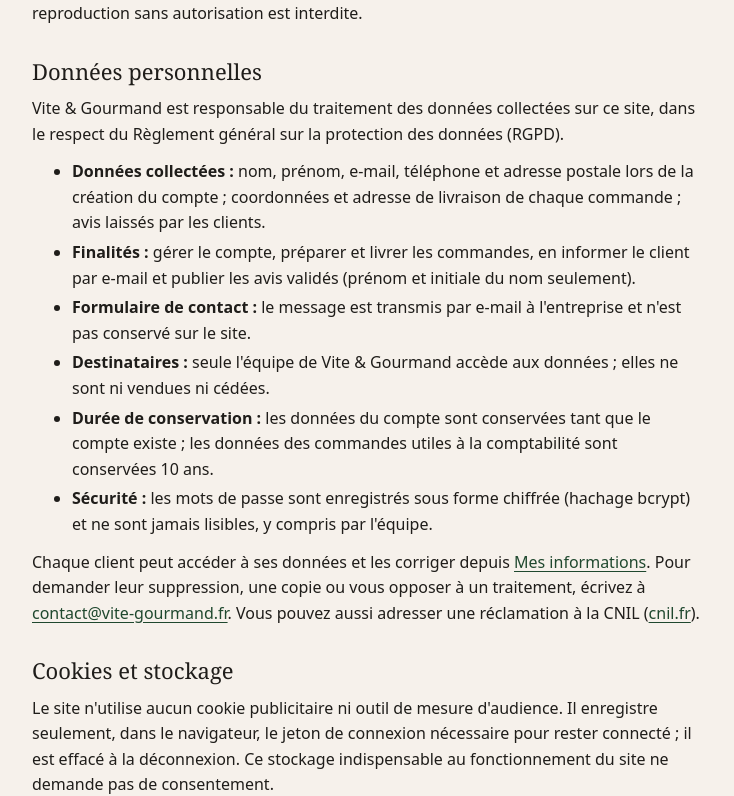
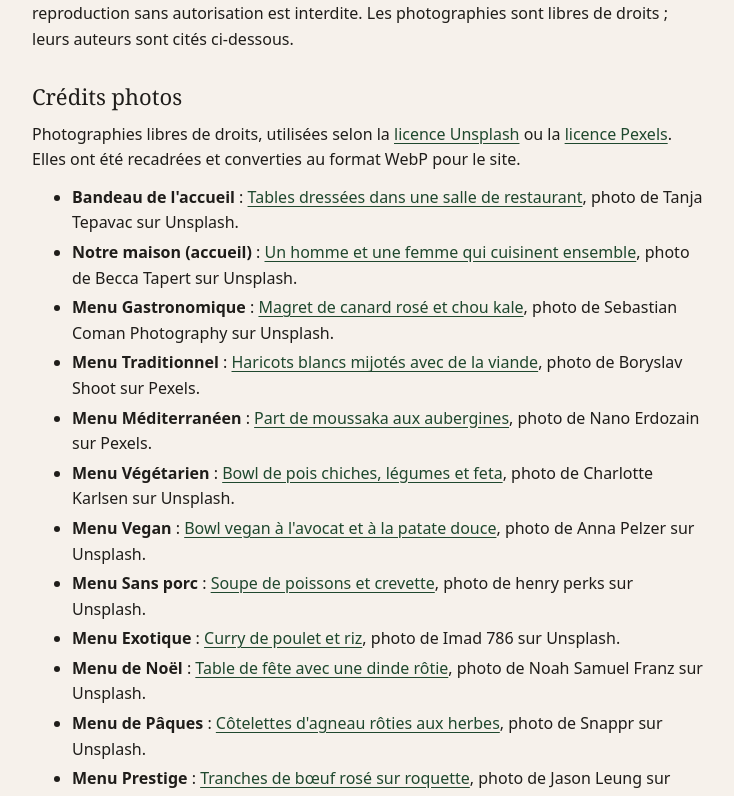
Before and after one commit to Pierre679717/Vite-Gourmand, an Angular app in the folder frontend/: page /mentions-legales in a window 1280 px wide. Shown: the part 784-1580 px from the top of the page, without its empty margins (272-1006 px from the left). Built offline with nearby package versions, Linux system fonts and the light colour scheme; no server answers; a web font is replaced by a local one.

Commit message:
feat(front) : crédits photos et nom du concepteur dans les mentions légales

```diff
--- /dev/null
+++ b/frontend/src/app/pages/mentions-legales/credits-photos.ts
@@ -0,0 +1,117 @@
+/**
+ * Crédits des photographies du site (page Mentions légales).
+ * Toutes les photos sont libres de droits : licence Unsplash ou licence Pexels.
+ * Ces licences n'imposent pas de citer l'auteur, mais nous le faisons par respect
+ * de son travail et pour prouver l'origine de chaque image.
+ */
+export interface CreditPhoto {
+  /** Où la photo est utilisée sur le site */
+  usage: string;
+  /** Ce que montre la photo (texte du lien vers sa page) */
+  sujet: string;
+  auteur: string;
+  site: 'Unsplash' | 'Pexels';
+  /** Page de la photo sur le site d'origine */
+  lien: string;
+  /** Fichier dans frontend/public/assets/images/ */
+  fichier: string;
+}
+
+export const CREDITS_PHOTOS: readonly CreditPhoto[] = [
+  {
+    usage: "Bandeau de l'accueil",
+    sujet: 'Tables dressées dans une salle de restaurant',
+    auteur: 'Tanja Tepavac',
+    site: 'Unsplash',
+    lien: 'https://unsplash.com/photos/elegant-dining-tables-set-in-a-cozy-restaurant-interior-jSH-7IjJVsQ',
+    fichier: 'accueil/salle.webp',
+  },
+  {
+    usage: 'Notre maison (accueil)',
+    sujet: 'Un homme et une femme qui cuisinent ensemble',
+    auteur: 'Becca Tapert',
+    site: 'Unsplash',
+    lien: 'https://unsplash.com/photos/man-and-woman-on-kitchen-O7sK3d3TPWQ',
+    fichier: 'accueil/julie-jose.webp',
+  },
+  {
+    usage: 'Menu Gastronomique',
+    sujet: 'Magret de canard rosé et chou kale',
+    auteur: 'Sebastian Coman Photography',
+    site: 'Unsplash',
+    lien: 'https://unsplash.com/photos/cooked-food-on-white-ceramic-plate-CRoAeTh5S_I',
+    fichier: 'menus/gastronomique.webp',
+  },
+  {
+    usage: 'Menu Traditionnel',
+    sujet: 'Haricots blancs mijotés avec de la viande',
+    auteur: 'Boryslav Shoot',
+    site: 'Pexels',
+    lien: 'https://www.pexels.com/photo/baked-beans-with-meat-19870148/',
+    fichier: 'menus/traditionnel.webp',
+  },
+  {
+    usage: 'Menu Méditerranéen',
+    sujet: 'Part de moussaka aux aubergines',
+    auteur: 'Nano Erdozain',
+    site: 'Pexels',
+    lien: 'https://www.pexels.com/photo/delicious-homemade-eggplant-moussaka-on-plate-29535638/',
+    fichier: 'menus/mediterraneen.webp',
+  },
+  {
+    usage: 'Menu Végétarien',
+    sujet: 'Bowl de pois chiches, légumes et feta',
+    auteur: 'Charlotte Karlsen',
+    site: 'Unsplash',
+    lien: 'https://unsplash.com/photos/bowl-of-variety-of-food-yz0yUM6IZ4k',
+    fichier: 'menus/vegetarien.webp',
+  },
+  {
+    usage: 'Menu Vegan',
+    sujet: "Bowl vegan à l'avocat et à la patate douce",
+    auteur: 'Anna Pelzer',
+    site: 'Unsplash',
+    lien: 'https://unsplash.com/photos/IGfIGP5ONV0',
+    fichier: 'menus/vegan.webp',
+  },
+  {
+    usage: 'Menu Sans porc',
+    sujet: 'Soupe de poissons et crevette',
+    auteur: 'henry perks',
+    site: 'Unsplash',
+    lien: 'https://unsplash.com/photos/cooked-food-on-brown-ceramic-plate-8ni7LN6vaQ8',
+    fichier: 'menus/sans-porc.webp',
+  },
+  {
+    usage: 'Menu Exotique',
+    sujet: 'Curry de poulet et riz',
+    auteur: 'Imad 786',
+    site: 'Unsplash',
+    lien: 'https://unsplash.com/photos/chicken-curry-and-rice-with-fresh-herbs-gk7XY0YWg-Q',
+    fichier: 'menus/exotique.webp',
+  },
+  {
+    usage: 'Menu de Noël',
+    sujet: 'Table de fête avec une dinde rôtie',
+    auteur: 'Noah Samuel Franz',
+    site: 'Unsplash',
+    lien: 'https://unsplash.com/photos/a-table-with-food-and-drinks-on-it-H_Uu6LC83SU',
+    fichier: 'menus/noel.webp',
+  },
+  {
+    usage: 'Menu de Pâques',
+    sujet: "Côtelettes d'agneau rôties aux herbes",
+    auteur: 'Snappr',
+    site: 'Unsplash',
+    lien: 'https://unsplash.com/photos/a-plate-of-food-on-a-wooden-table-wqsUZB9D0Lk',
+    fichier: 'menus/paques.webp',
+  },
+  {
+    usage: 'Menu Prestige',
+    sujet: 'Tranches de bœuf rosé sur roquette',
+    auteur: 'Jason Leung',
+    site: 'Unsplash',
+    lien: 'https://unsplash.com/photos/O67LZfeyYBk',
+    fichier: 'menus/prestige.webp',
+  },
+];
--- a/frontend/src/app/pages/mentions-legales/mentions-legales.html
+++ b/frontend/src/app/pages/mentions-legales/mentions-legales.html
@@ -1,7 +1,7 @@
 <article class="conteneur page texte-legal">
   <p class="surtitre">Informations</p>
   <h1 class="titre-section">Mentions légales</h1>
-  <p class="texte-legal__maj">Mises à jour le 13 novembre 2026.</p>
+  <p class="texte-legal__maj">Mises à jour le 18 novembre 2026.</p>
 
   <p class="texte-legal__avertissement">
     Vite &amp; Gourmand est une entreprise fictive : ce site a été réalisé dans le cadre d'une
@@ -18,7 +18,7 @@
   </p>
 
   <h2 id="realisation">Conception et réalisation</h2>
-  <p>Anoman MANOUAN, développeur web.</p>
+  <p>MANOUAN Anoman (Pierre), développeur web.</p>
 
   <h2 id="hebergement">Hébergement</h2>
   <p>
@@ -29,8 +29,26 @@
   <h2 id="propriete">Propriété intellectuelle</h2>
   <p>
     Les textes, le logo et la présentation du site sont la propriété de Vite &amp; Gourmand. Toute
-    reproduction sans autorisation est interdite.
+    reproduction sans autorisation est interdite. Les photographies sont libres de droits ; leurs
+    auteurs sont cités ci-dessous.
   </p>
+
+  <h2 id="credits-photos">Crédits photos</h2>
+  <p>
+    Photographies libres de droits, utilisées selon la
+    <a href="https://unsplash.com/license" rel="noopener">licence Unsplash</a> ou la
+    <a href="https://www.pexels.com/license/" rel="noopener">licence Pexels</a>. Elles ont été
+    recadrées et converties au format WebP pour le site.
+  </p>
+  <ul class="credits-photos">
+    @for (credit of credits; track credit.fichier) {
+      <li>
+        <strong>{{ credit.usage }}</strong> :
+        <a [href]="credit.lien" rel="noopener">{{ credit.sujet }}</a
+        >, photo de {{ credit.auteur }} sur {{ credit.site }}.
+      </li>
+    }
+  </ul>
 
   <h2 id="donnees-personnelles">Données personnelles</h2>
   <p>
--- a/frontend/src/app/pages/mentions-legales/mentions-legales.ts
+++ b/frontend/src/app/pages/mentions-legales/mentions-legales.ts
@@ -1,10 +1,12 @@
 import { ChangeDetectionStrategy, Component } from '@angular/core';
 import { RouterLink } from '@angular/router';
+import { CREDITS_PHOTOS } from './credits-photos';
 
 /**
  * Mentions légales et données personnelles (RGPD).
  * La section #donnees-personnelles sert aussi de politique de
- * confidentialité (lien du pied de page).
+ * confidentialité (lien du pied de page). La section #credits-photos
+ * cite l'auteur et la page d'origine de chaque photo libre de droits.
  */
 @Component({
   selector: 'app-mentions-legales',
@@ -13,4 +15,6 @@ import { RouterLink } from '@angular/router';
   styleUrl: '../textes-legaux.scss',
   changeDetection: ChangeDetectionStrategy.OnPush,
 })
-export class MentionsLegales {}
+export class MentionsLegales {
+  protected readonly credits = CREDITS_PHOTOS;
+}
```
Also changed, not shown: 1 other file (tests, documents, lock files or other folders).
